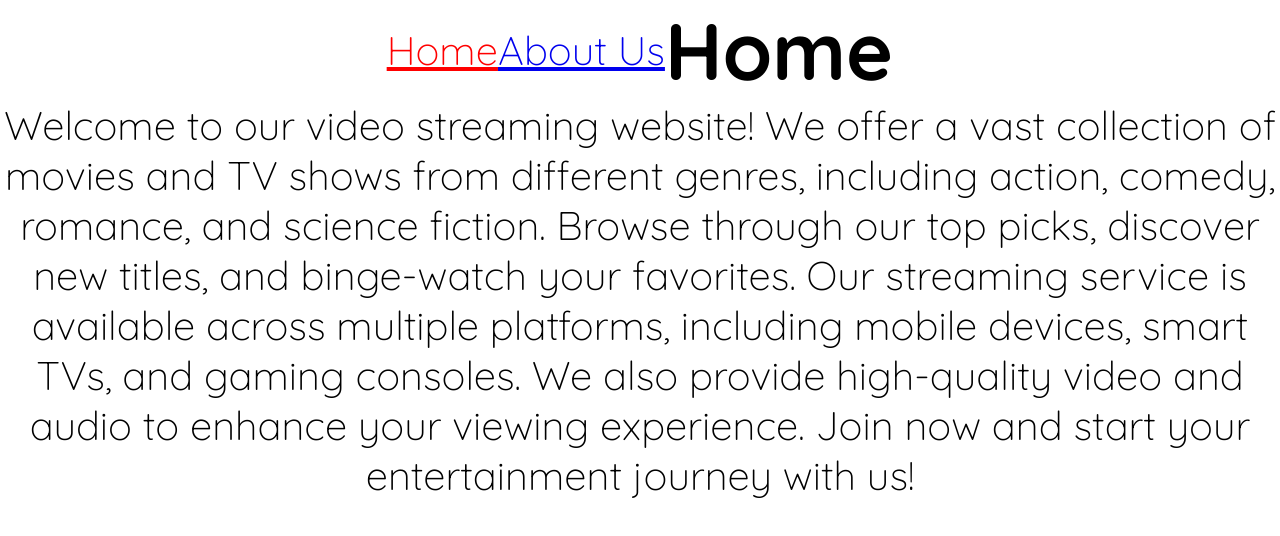
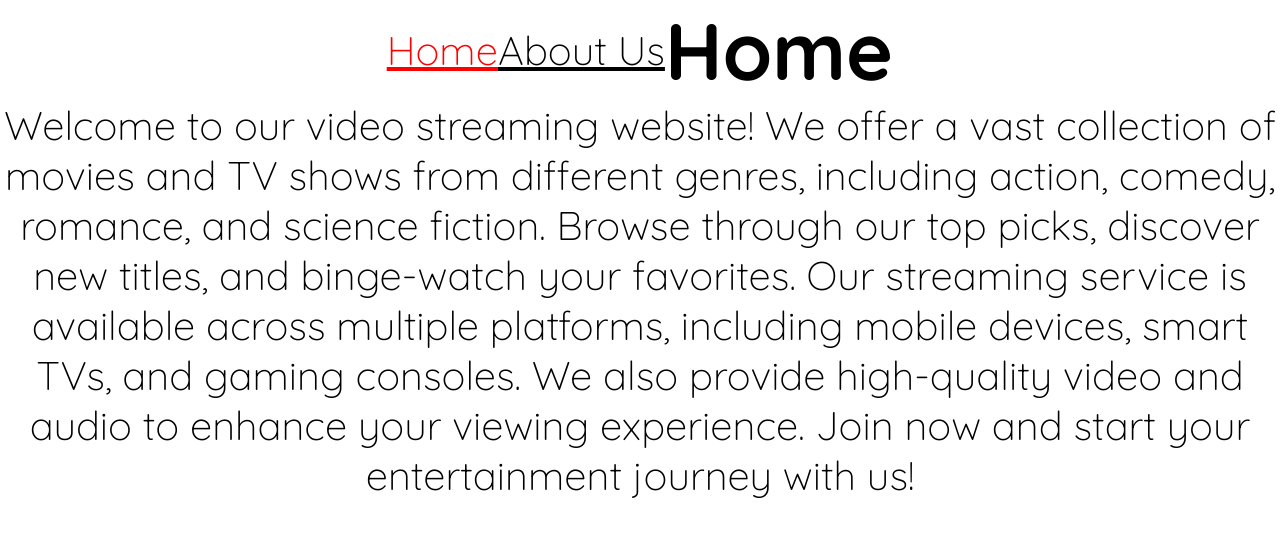
Before and after one commit to amigoscode/react, a React (Vite) app: page / in a window 1280 px wide. Shown: the top 536 px of the page. Built offline with nearby package versions, Linux system fonts and the light colour scheme.

Commit message:
chore: end 9-5 code

```diff
--- a/src/App.jsx
+++ b/src/App.jsx
@@ -1,10 +1,22 @@
+import { NavLink, Outlet } from 'react-router-dom';
 import styles from './App.module.css';
 import HomePage from './pages/HomePage';
 
+const MyNavLink = (props) => {
+  return (
+    <NavLink className={({ isActive }) => (isActive ? 'link-red' : 'link-black')} to={props.to}>
+      {props.children}
+    </NavLink>
+  );
+};
 const App = () => {
   return (
     <div className={styles.wrapper}>
-      <HomePage />
+      <nav>
+        <MyNavLink to="/">Home</MyNavLink>
+        <MyNavLink to="/about-us">About Us</MyNavLink>
+      </nav>
+      <Outlet />
     </div>
   );
 };
--- a/src/pages/AboutUs.jsx
+++ b/src/pages/AboutUs.jsx
@@ -1,14 +1,6 @@
-import { Link, NavLink } from 'react-router-dom';
-
 const AboutUs = () => {
   return (
     <>
-      <nav>
-        <NavLink to="/">Home</NavLink>
-        <NavLink to="/about-us" className={({ isActive }) => (isActive ? 'link-red' : 'link-black')}>
-          About Us
-        </NavLink>
-      </nav>
       <h1>About Us</h1>
       <p>
         Our company was founded in 2010, with a mission to provide a seamless video streaming service for our customers.
--- a/src/pages/HomePage.jsx
+++ b/src/pages/HomePage.jsx
@@ -1,14 +1,6 @@
-import { Link, NavLink } from 'react-router-dom';
-
 const HomePage = () => {
   return (
     <>
-      <nav>
-        <NavLink to="/" style={({ isActive }) => ({ color: isActive ? 'red' : 'black' })}>
-          Home
-        </NavLink>
-        <NavLink to="/about-us">About Us</NavLink>
-      </nav>
       <h1>Home</h1>
       <p>
         Welcome to our video streaming website! We offer a vast collection of movies and TV shows from different genres,
```
Also changed, not shown: src/main.jsx (+12 -6 lines).
